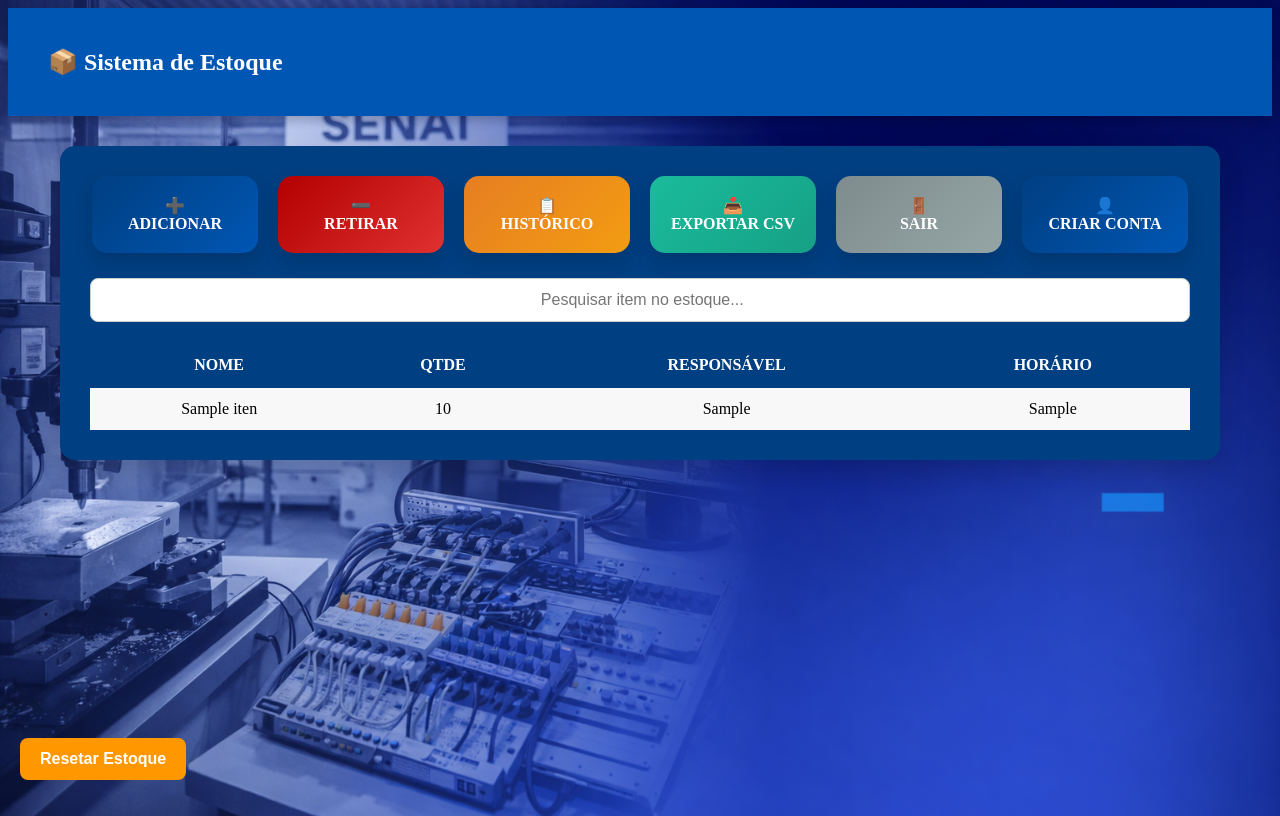
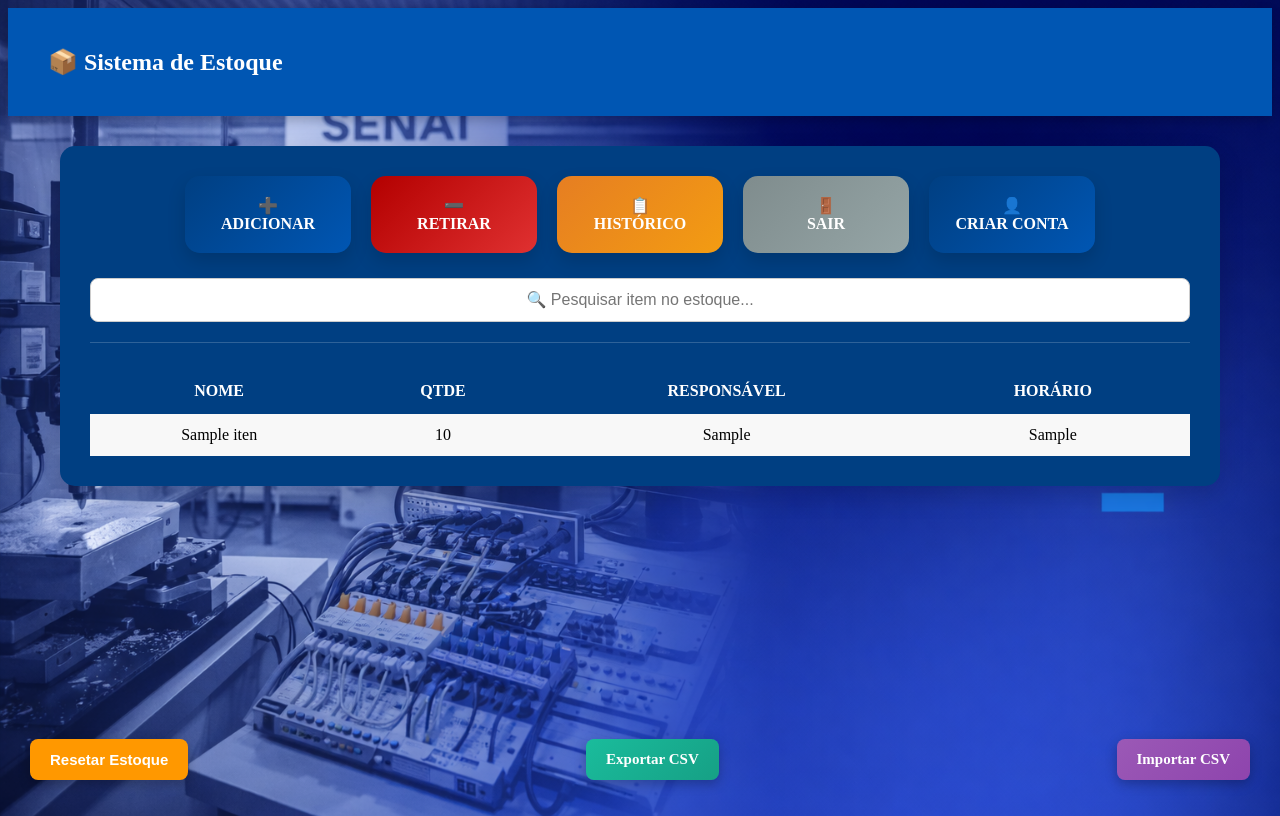
Before and after one commit to f3rn4nd0sv13ckm0ur4/tcc-part2, a Flask app: page /estoque.html in a window 1280 px wide. Run offline with Flask 3, Linux system fonts and the light colour scheme; the visitor is signed in with stand-in values (Sample User, id 1); tables that the repository leaves empty or names only in its code hold one stand-in row (values such as "Sample post"); some libraries are stand-ins or nearby versions.

Commit message:
criei o botão de importar csv e realoquei os botoes de exprotar e impotar para a parte inferior da pagina

```diff
--- a/app.py
+++ b/app.py
@@ -416,6 +416,69 @@ def exportar_estoque_csv():
     return output
 
 
+@app.route("/importar_estoque_csv", methods=["POST"])
+def importar_estoque_csv():
+    if "tipo" not in session:
+        return redirect("/")
+
+    file = request.files.get("arquivo_csv")
+    if not file or not file.filename.endswith(".csv"):
+        return redirect("/estoque.html")
+
+    try:
+        stream = io.StringIO(file.stream.read().decode("utf-8-sig"), newline=None)
+        csv_reader = csv.reader(stream)
+        header = next(csv_reader, None)  # Pula o cabeçalho
+
+        conexao = conectar()
+        cursor = conexao.cursor(dictionary=True)
+
+        for linha in csv_reader:
+            if not linha or len(linha) < 2:
+                continue
+
+            if len(linha) >= 5:
+                nome = linha[1].strip()
+                qtd = int(linha[2].strip())
+                horario = linha[3].strip() if linha[3].strip() else None
+                responsavel = linha[4].strip() if linha[4].strip() else "Sistema"
+            elif len(linha) >= 3:
+                nome = linha[0].strip()
+                qtd = int(linha[1].strip())
+                responsavel = linha[2].strip() if linha[2].strip() else "Sistema"
+                horario = linha[3].strip() if len(linha) > 3 and linha[3].strip() else None
+            else:
+                nome = linha[0].strip()
+                qtd = int(linha[1].strip())
+                responsavel = "Sistema"
+                horario = None
+
+            cursor.execute("SELECT id FROM itens WHERE nome = %s", (nome,))
+            item_existente = cursor.fetchone()
+
+            if item_existente:
+                cursor.execute("""
+                    UPDATE itens
+                    SET quantidade = quantidade + %s, responsavel = %s
+                    WHERE id = %s
+                """, (qtd, responsavel, item_existente["id"]))
+            else:
+                cursor.execute("""
+                    INSERT INTO itens (nome, quantidade, responsavel, horario)
+                    VALUES (%s, %s, %s, %s)
+                """, (nome, qtd, responsavel, horario))
+
+        conexao.commit()
+        cursor.close()
+        conexao.close()
+
+        atualizar_csv_local()
+    except Exception as e:
+        print(f"Erro ao importar CSV: {e}")
+
+    return redirect("/estoque.html")
+
+
 @app.route("/exportar_movimentacoes_csv")
 def exportar_movimentacoes_csv():
     if "tipo" not in session:
--- a/static/estoque.css
+++ b/static/estoque.css
@@ -89,9 +89,16 @@ body {
     background: linear-gradient(135deg, #1abc9c, #16a085);
 }
 
+/* 🟣 IMPORTAR CSV */
+.import {
+    background: linear-gradient(135deg, #9b59b6, #8e44ad);
+}
+
 .brr-pesquisa {
     width: 100%;
-    margin-bottom: 20px;
+    margin-bottom: 25px;
+    padding-bottom: 20px;
+    border-bottom: 1px solid rgba(255, 255, 255, 0.18); /* Separação discreta */
     display: flex;
     justify-content: center;
 }
@@ -160,23 +167,60 @@ tr:hover td {
     opacity: 1;
     transform: translateX(0);
 }
-.btn-reset{
+
+/* BARRA INFERIOR DE AÇÕES (ESQUERDA, MEIO, DIREITA) */
+.rodape-acoes {
     position: fixed;
     bottom: 20px;
-    left: 20px;
+    left: 30px;
+    right: 30px;
+    display: flex;
+    justify-content: space-between;
+    align-items: center;
+    z-index: 1000;
+    pointer-events: none;
+}
 
+.rodape-acoes > * {
+    pointer-events: auto;
+}
+
+.btn-reset {
     background-color: #ff9800;
     color: white;
     border: none;
     padding: 12px 20px;
     border-radius: 8px;
     cursor: pointer;
-    font-size: 16px;
+    font-size: 15px;
     font-weight: bold;
     transition: 0.3s;
+    display: inline-flex;
+    align-items: center;
+    gap: 6px;
+    box-shadow: 0 4px 12px rgba(0, 0, 0, 0.25);
 }
 
-.btn-reset:hover{
+.btn-reset:hover {
     background-color: #f57c00;
-    transform: scale(1.05);
+    transform: translateY(-2px);
 }
+
+.btn-csv-rodape {
+    padding: 12px 20px;
+    border-radius: 8px;
+    color: white;
+    font-size: 15px;
+    font-weight: bold;
+    text-decoration: none;
+    transition: 0.3s;
+    box-shadow: 0 4px 12px rgba(0, 0, 0, 0.25);
+    display: inline-flex;
+    align-items: center;
+    gap: 6px;
+}
+
+.btn-csv-rodape:hover {
+    transform: translateY(-2px);
+    opacity: 0.95;
+}
--- a/templates/estoque.html
+++ b/templates/estoque.html
@@ -31,11 +31,6 @@
             📋<br>HISTÓRICO
         </a>
 
-        <a href="/exportar_estoque_csv" class="card-btn csv">
-            📥<br>EXPORTAR CSV
-        </a>
-
-
         <a href="/sair" class="card-btn logout">
             🚪<br>SAIR
         </a>
@@ -48,7 +43,7 @@
 
     </div>
 <div class="brr-pesquisa">
-    <input type="text" id="campo-de-pesquisa" onkeyup="filtrarTabela()" placeholder=" Pesquisar item no estoque...">
+    <input type="text" id="campo-de-pesquisa" onkeyup="filtrarTabela()" placeholder="🔍 Pesquisar item no estoque...">
 </div>
     <!-- TABELA -->
     <table>
@@ -75,8 +70,22 @@
 
 </div>
 
-<form id="formReset" action="/resetar_banco" method="POST">
-    <button type="button" onclick="confirmarResetEstoque()" class="btn-reset">Resetar Estoque</button>
-</form>
+<!-- BARRA DE AÇÕES INFERIOR (RESETAR, EXPORTAR E IMPORTAR CSV NA MESMA LINHA) -->
+<div class="rodape-acoes">
+    <form id="formReset" action="/resetar_banco" method="POST" style="display: inline-block;">
+        <button type="button" onclick="confirmarResetEstoque()" class="btn-reset"> Resetar Estoque</button>
+    </form>
+
+    <a href="/exportar_estoque_csv" class="btn-csv-rodape csv">
+        Exportar CSV
+    </a>
+
+    <form action="/importar_estoque_csv" method="POST" enctype="multipart/form-data" style="display: inline-block; margin: 0;">
+        <label class="btn-csv-rodape import" style="cursor: pointer; margin: 0;">
+             Importar CSV
+            <input type="file" name="arquivo_csv" accept=".csv" onchange="this.form.submit()" style="display: none;">
+        </label>
+    </form>
+</div>
 </body>
 </html>
```
